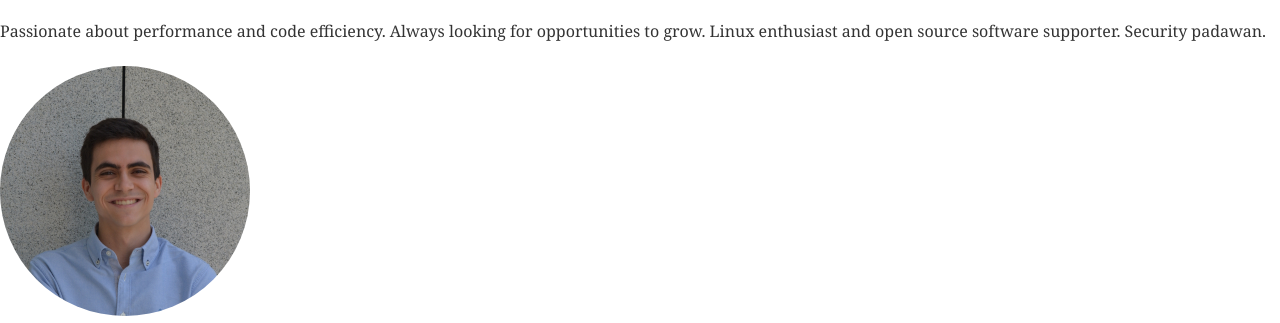
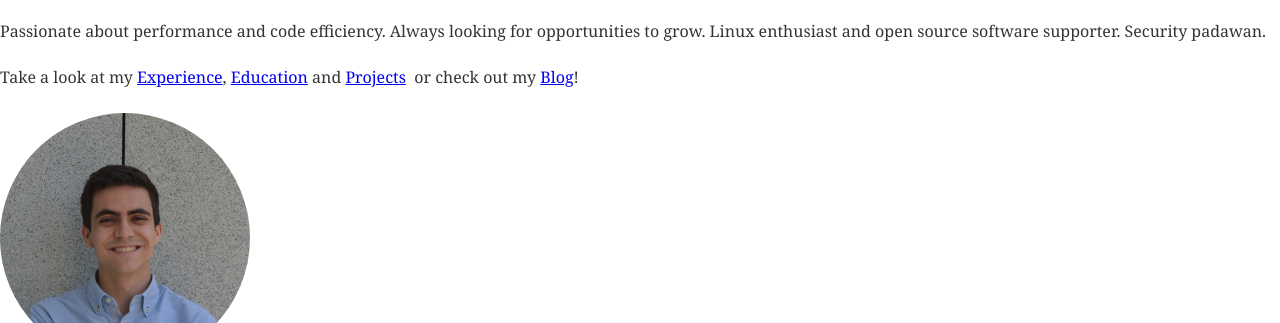
Before and after one commit to miguelpduarte/personal-website, a Gatsby site: page /cv in a window 1280 px wide. Shown: the part 149-472 px from the top of the page. Built offline with nearby package versions, Linux system fonts and the light colour scheme; Gatsby itself is replaced by a stand-in of ours; some packages are replaced by stand-ins of ours.

Commit message:
Add links for certain CV sections to CV header

```diff
--- a/src/components/cv/CVHeader.jsx
+++ b/src/components/cv/CVHeader.jsx
@@ -1,8 +1,10 @@
 import React from "react";
-import { graphql, StaticQuery } from "gatsby";
+import { graphql, StaticQuery, Link } from "gatsby";
+
 import positionStyles from "../../css/positions.module.css";
 import borderStyles from "../../css/borders.module.css";
 import marginStyles from "../../css/margins.module.css";
+import textStyles from "../../css/text-styles.module.css";
 import profilePic from "../../data/images/miguel.png";
 
 const CVHeader = ({ data }) => {
@@ -13,6 +15,12 @@ const CVHeader = ({ data }) => {
                 <h1>{myInfoJson.name}</h1>
                 <h2>{myInfoJson.position}</h2>
                 <p>{myInfoJson.bio}</p>
+                <p>
+                    Take a look at my <a className={textStyles.mainAnchor} href="#cv-experience">Experience</a>,&nbsp;
+                    <a className={textStyles.mainAnchor} href="#cv-education">Education</a> and&nbsp;
+                    <a className={textStyles.mainAnchor} href="#cv-projects">Projects</a>&nbsp;
+                    or check out my <Link className={textStyles.mainAnchor} to="/blog">Blog</Link>!
+                </p>
             </div>
             <img className={`${borderStyles.round} ${borderStyles.thinPrimary}`} height="250" src={profilePic}/>
         </div>
--- a/src/components/cv/CVSection.jsx
+++ b/src/components/cv/CVSection.jsx
@@ -2,8 +2,8 @@ import React from "react";
 import cvStyles from "./cv.module.css";
 import marginStyles from "../../css/margins.module.css";
 
-export default ({ title, children }) => (
-    <div className={marginStyles.bottomMedium}>
+export default ({ id, title, children }) => (
+    <div id={id} className={marginStyles.bottomMedium}>
         <h1 className={cvStyles.section}>{title}</h1>
         {children}
     </div>
--- a/src/components/cv/education/CVEducation.jsx
+++ b/src/components/cv/education/CVEducation.jsx
@@ -4,7 +4,7 @@ import { graphql, StaticQuery } from "gatsby";
 import CVEducationItem from "./CVEducationItem";
 
 const CVEducation = ({ data }) => (
-    <CVSection title="Education">
+    <CVSection id="cv-education" title="Education">
         {data.allMarkdownRemark.edges.map(({ node }) => (
             <React.Fragment key={node.id}>
                 <CVEducationItem node={node}/>
--- a/src/components/cv/experience/CVExperience.jsx
+++ b/src/components/cv/experience/CVExperience.jsx
@@ -4,7 +4,7 @@ import { graphql, StaticQuery } from "gatsby";
 import CVExperienceItem from "./CVExperienceItem";
 
 const CVExperience = ({ data }) => (
-    <CVSection title="Experience">
+    <CVSection id="cv-experience" title="Experience">
         {data.allMarkdownRemark.edges.map(({ node }) => (
             <React.Fragment key={node.id}>
                 <CVExperienceItem node={node}/>
--- a/src/components/cv/projects/CVProjects.jsx
+++ b/src/components/cv/projects/CVProjects.jsx
@@ -4,7 +4,7 @@ import { graphql, StaticQuery } from "gatsby";
 import CVProjectItem from "./CVProjectItem";
 
 const CVProjects = ({ data }) => (
-    <CVSection title="Projects">
+    <CVSection id="cv-projects" title="Projects">
         {data.allMarkdownRemark.edges.map(({ node }) => (
             <React.Fragment key={node.id}>
                 <CVProjectItem node={node}/>
```
